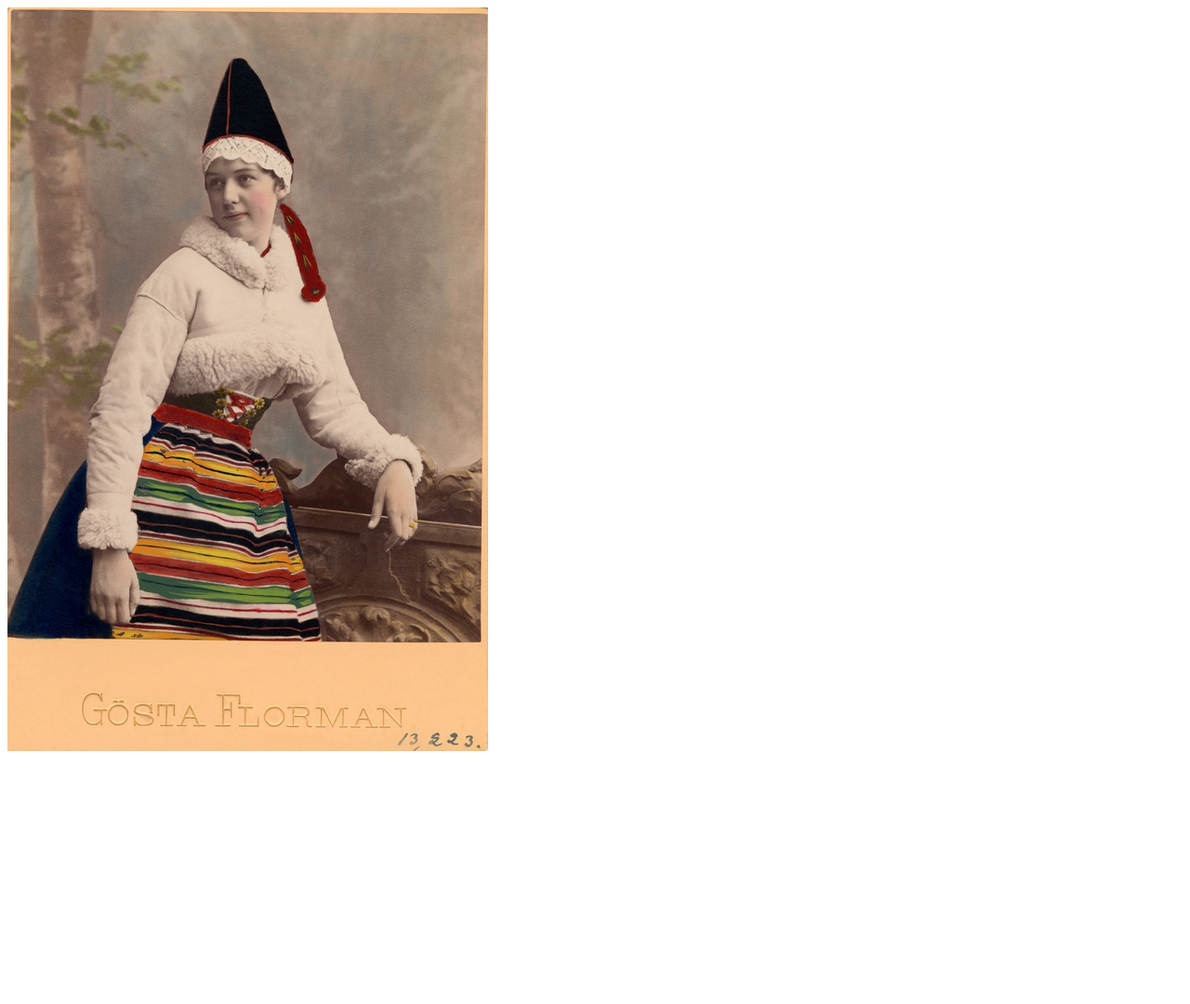
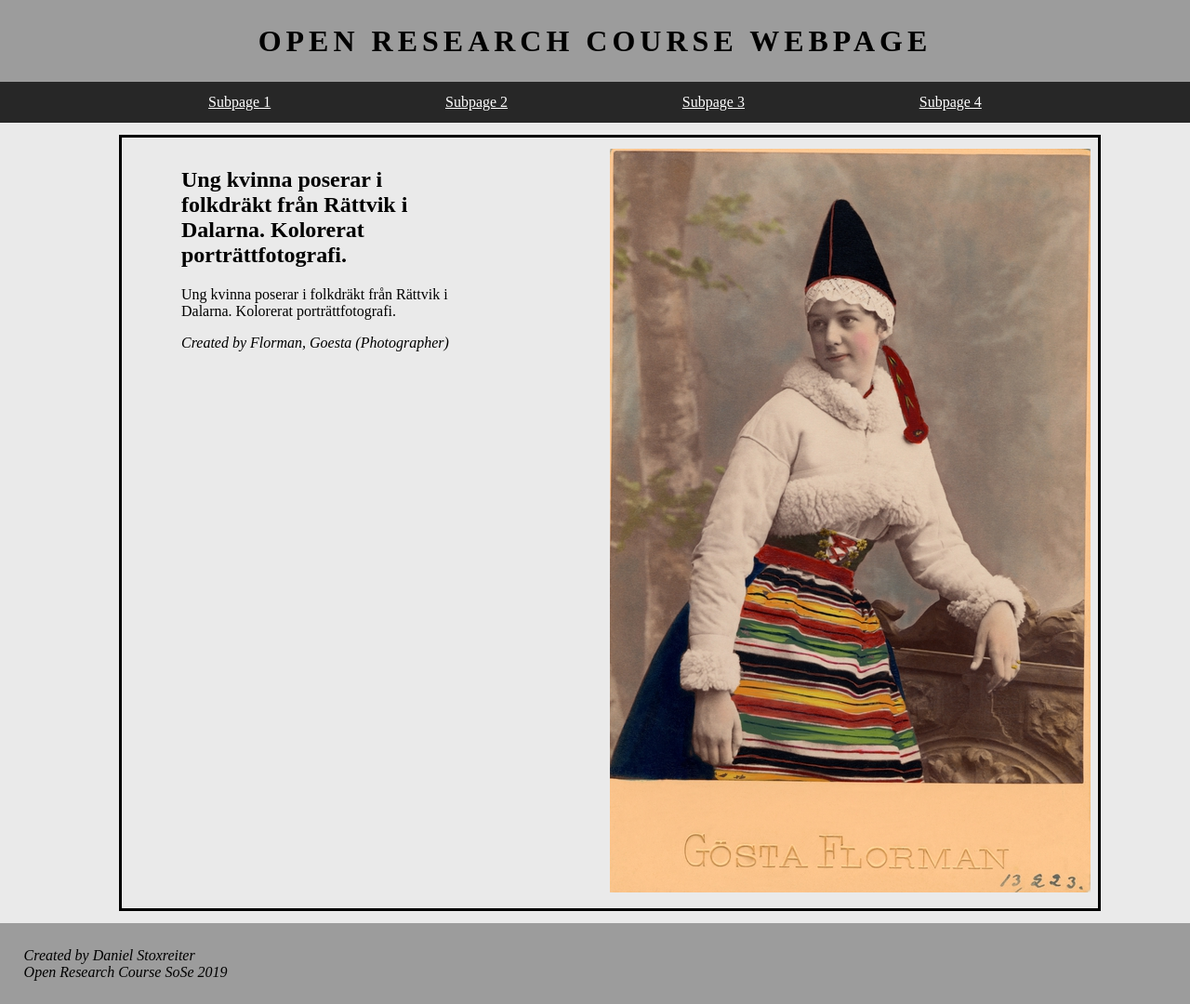
Before and after one commit to starlord32/Open_Research, a plain HTML site: page index.html in a window 1280 px wide. Shown: the whole page at 93% size. Before the commit the page ends 820 px from the top, so only its background shows below. Drawn offline with Linux system fonts and the light colour scheme.

Commit message:
changes the webpage

```diff
--- a/index.html
+++ b/index.html
@@ -1,22 +1,54 @@
 <!DOCTYPE html>
 <html>
+
 <head>
 
 <title>Open Reserach Course in Digital Humanities</title>
-
+<link rel="stylesheet" type="text/css" href="style.css">
 
 </head>
 
 <body>
 
-  <img src="europeana_fashion_daniel_stoxreiter.jpeg" alt="Europeana Fashion" width="517" height="800">
+      <h1>Open Research Course Webpage</h1>
+
+      <nav>
+
+        <ul>
+          <li><a href=" ">Subpage 1</a></li>
+          <li><a href=" ">Subpage 2</a></li>
+          <li><a href=" ">Subpage 3</a></li>
+          <li><a href=" ">Subpage 4</a></li>
+        </ul>
+
+      </nav>
+
+  <wrapper>
+
+    <picture>
+      <img src="europeana_fashion_daniel_stoxreiter.jpeg" alt="Europeana Fashion" width="517" height="800">
+    </picture>
+
+    <article>
+
+      <h2>Ung kvinna poserar i folkdräkt från Rättvik i Dalarna. Kolorerat porträttfotografi.</h2>
+
+      <p>Ung kvinna poserar i folkdräkt från Rättvik i Dalarna. Kolorerat porträttfotografi.</p>
+
+      <cite>Created by Florman, Goesta (Photographer)</cite>
+
+    </article>
+
+  </wrapper>
 
 </body>
 
+<footer>
 
+  <cite>Created by Daniel Stoxreiter<br>
+        Open Research Course SoSe 2019
+  </cite>
 
-
-<footer>
 </footer>
 
 </html>
--- /dev/null
+++ b/style.css
@@ -0,0 +1,75 @@
+body {
+  float: left;
+  width: 100%;
+  margin: auto;
+  background-color: #EAEAEA;
+
+}
+
+nav {
+  background-color: #272727;
+  width: 98%;
+  margin: 0;
+  padding: 1%;
+  text-align: center;
+  float: left;
+}
+
+ul {
+  display: inline-block;
+  width: 100%;
+  padding: 0;
+  margin: 0;
+}
+
+li {
+  display: inline-block;
+  width: 20%;
+  padding: 0;
+  margin: 0;
+}
+
+a:link {
+  color: #FFFFFF;
+}
+
+a:visited {
+  color: #F2F2F2;
+}
+
+wrapper {
+  float: left;
+  width: 80%;
+  margin: 1% 0% 1% 10%;
+  padding: 1%;
+  border-style: solid;
+}
+
+h1 {
+  margin: 0;
+  padding: 2%;
+  background-color: #9C9C9C;
+  text-align: center;
+  text-transform: uppercase;
+  letter-spacing: 5px;
+}
+
+picture {
+  float: right;
+  width: 50%;
+  margin: 0 0 0 5%;
+}
+
+article {
+  width: 30%;
+  margin-left: 5%;
+  text-align: left;
+}
+
+footer {
+  padding: 2%;
+  margin: 0;
+  background-color: #9C9C9C;
+  float: left;
+  width: 96%;
+}
```
